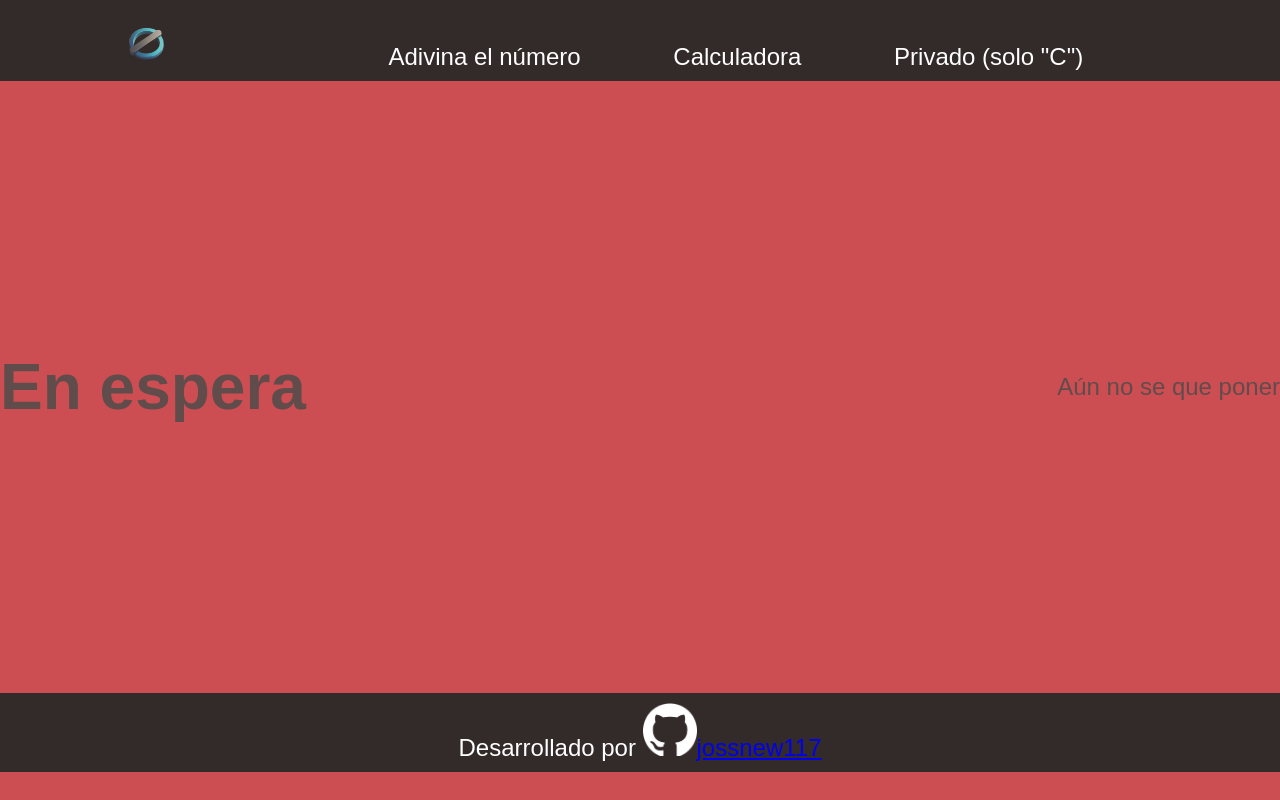
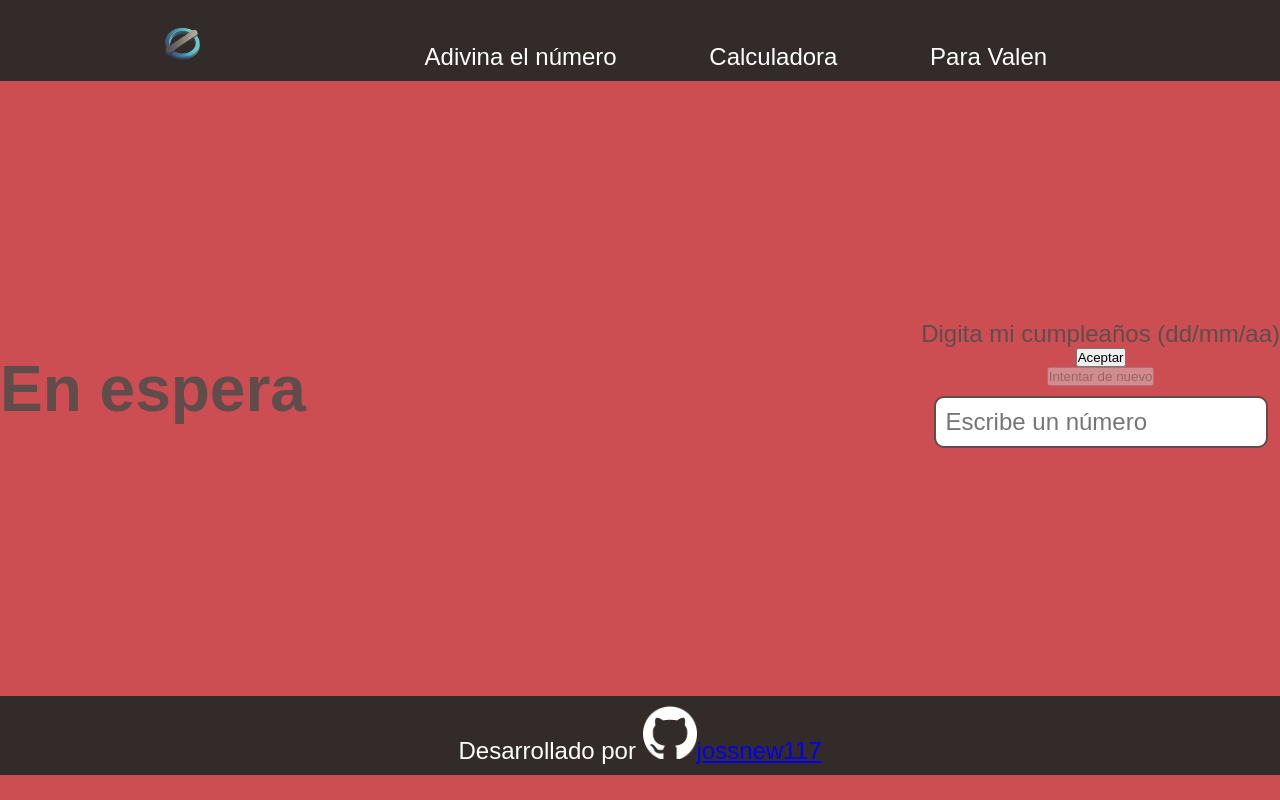
Before and after one commit to jossnew117/Proyecto-personal, a plain HTML site: page ParaValen.html in a window 1280 px wide. Drawn offline with Linux system fonts and the light colour scheme; a web font is replaced by a local one.

Commit message:
Para Valen

```diff
--- a/soloC.html
+++ b/ParaValen.html
@@ -13,17 +13,19 @@
             <img class="Foto_logo_header" src="assets/Logo_foto.png" alt="Foto_logo">
             <a class="links_header" href="guessTheNumber.html">Adivina el número</a>
             <a class="links_header" href="calculator.html">Calculadora</a>
-            <a class="links_header" href="soloC.html">Privado (solo "C")</a>
+            <a class="links_header" href="ParaValen.html">Para Valen</a>
         </nav>
 
     </header>
         <main class="main_edit">
             <h1 class="titulo">En espera</h1>
             <section class="section_edit">
-                <div class="orden_input">
-                    <label class="Escrito_label" for="numero"> Aún no se que poner</label>
-
-
+                    <div class="orden_input">
+                        <label class="Escrito_label" for="numero"> Digita mi cumpleaños (dd/mm/aa)</label>
+                        <button onclick="numeroDeUsuario()">Aceptar</button>
+                        <button onclick="reiniciarJuego()" id="reiniciar" disabled>Intentar de nuevo</button>
+                        <input class="imput_style" type="number" id="numeroRegistrado" placeholder="Escribe un número">
+                    </div>
             </section>
 
 
```
